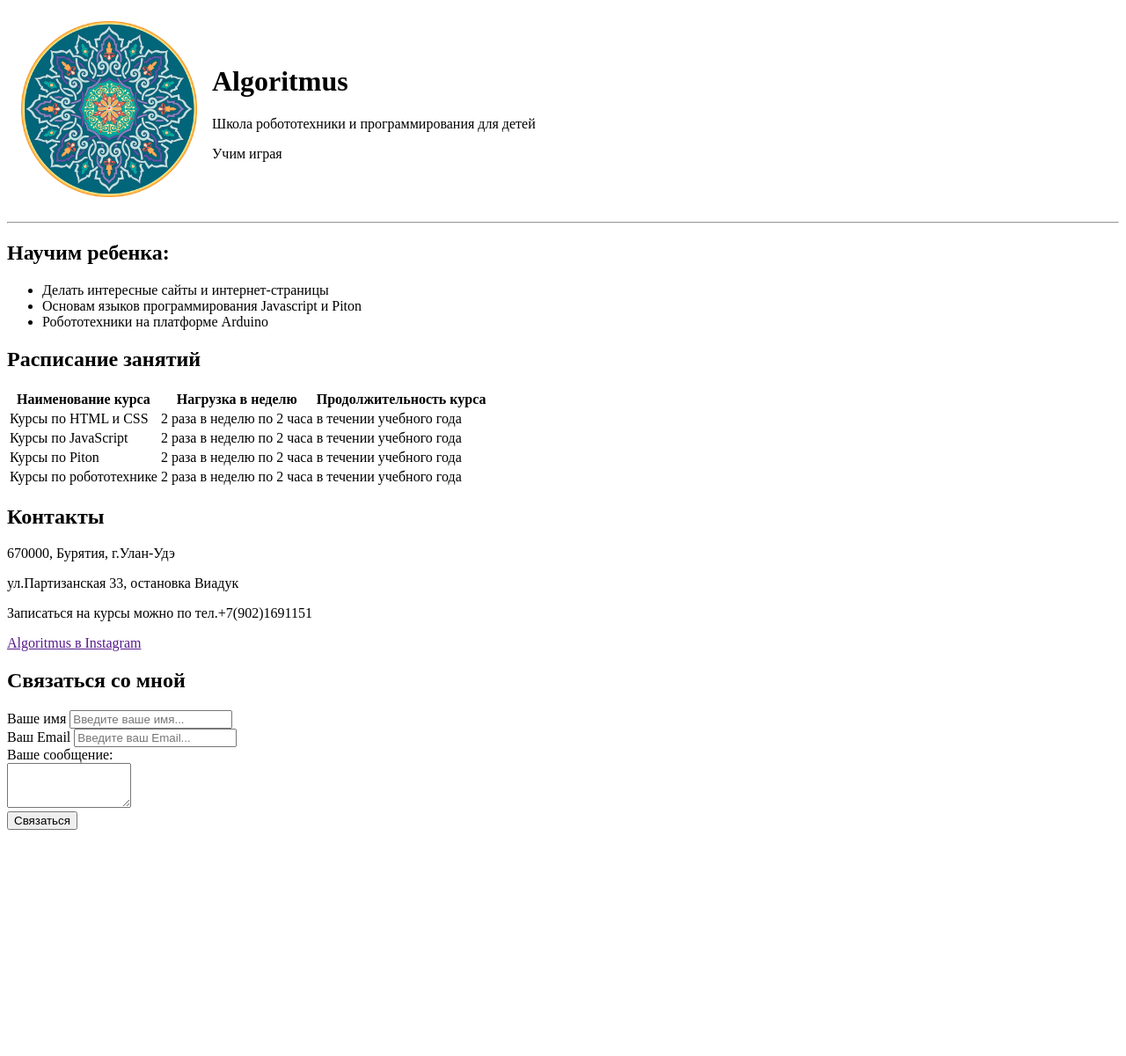
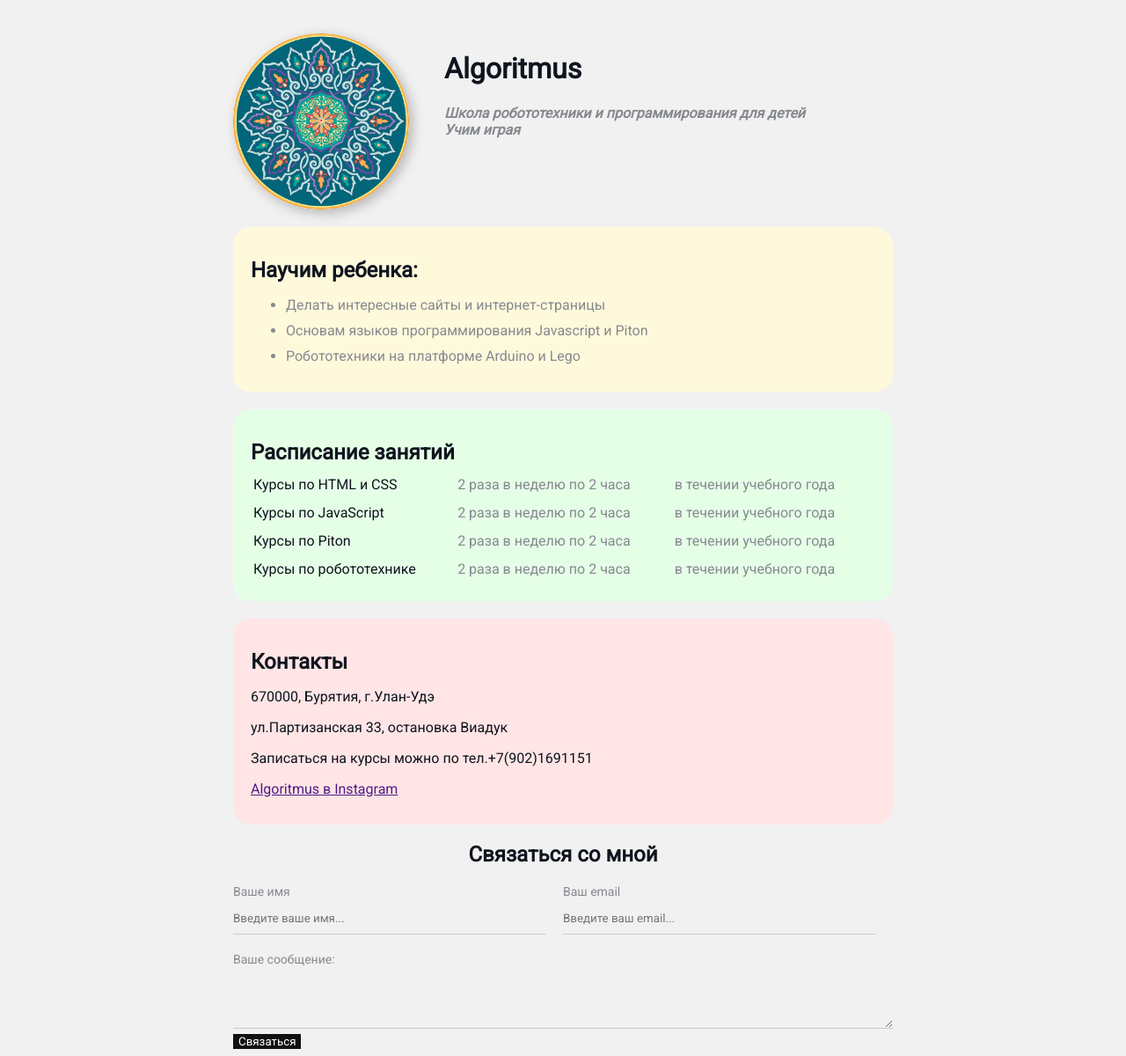
Before and after one commit to Anakolich/Algoritmus, a plain HTML site: page index.html in a window 1280 px wide. Shown: the whole page at 88% size. Before the commit the page ends 951 px from the top, so only its background shows below. Drawn offline with Linux system fonts and the light colour scheme.

Commit message:
Add files via upload

```diff
--- a/index.html
+++ b/index.html
@@ -3,37 +3,33 @@
 <head>
     <meta charset="UTF-8">
     <title>School of programming Algoritmus</title>
+    <link rel="stylesheet" href="styles.css">
 </head>
 <body>
-    <table cellspacing="15">
-        <tr>
-            <td>
-                <img src="logo1.jpg" width="200" alt="Логотип школы Алгоритм">
-            </td>
-            <td>
+    <div class="container">
+        <div class="info">
+            <img src="logo1.jpg" alt="Логотип школы Алгоритм" class="avatar">
+            <div class="info-text">
                 <h1>Algoritmus</h1>
                 <p>Школа робототехники и программирования для детей</p>
                 <p>Учим играя</p>
-            </td>
-        </tr>
-    </table>
+            </div>
 
-    <hr>
+        </div>
 
+        <div class="card bg-yellow">
             <h2>Научим ребенка:</h2>
             <ul>
                 <li>Делать интересные сайты и интернет-страницы</li>
                 <li>Основам языков программирования Javascript и Piton</li>
-            <li>Робототехники на платформе Arduino</li>
+                <li>Робототехники на платформе Arduino и Lego</li>
             </ul>
+        </div>
 
+        <div class="card bg-green">
             <h2>Расписание занятий</h2>
-    <table>
-        <tr>
-            <th>Наименование курса</th>
-            <th>Нагрузка в неделю</th>
-            <th>Продолжительность курса</th>
-        </tr>
+            <table class="table">
+
                 <tr>
                     <td>Курсы по HTML и CSS</td>
                     <td>2 раза в неделю по 2 часа</td>
@@ -55,37 +51,48 @@
                     <td>в течении учебного года</td>
                 </tr>
             </table>
+        </div>
 
+        <div class="card bg-red">
             <h2>Контакты</h2>
             <p></p>
             <p>670000, Бурятия, г.Улан-Удэ</p>
             <p>ул.Партизанская 33, остановка Виадук</p>
             <p>Записаться на курсы можно по тел.+7(902)1691151</p>
             <p><a href="">Algoritmus в Instagram</a></p>
+        </div>
 
+        <div class="contact">
             <h2>Связаться со мной</h2>
             <form action="/">
+                <div class="row">
+                    <div class="form-group">
                         <label for="name">Ваше имя</label>
                         <input type="text" id="name"
                         placeholder="Введите ваше имя...">
+                    </div>
 
-        <br>
+                    <div class="form-group">
+                        <label for="email">Ваш email</label>
+                        <input type="text" id="email"
+                        placeholder="Введите ваш email...">
+                    </div>
 
-        <label for="email">Ваш Email</label>
-        <input type="text" id="email"
-        placeholder="Введите ваш Email...">
+                </div>
 
-        <br>
+                <div class="form-group">
                     <label for="text">Ваше сообщение:</label>
-        <br>
                     <textarea name="" id="text" cols="15" rows="3"></textarea>
+                </div>
 
-        <br>
-
-        <input type="submit" value="Связаться">
+                <input  class="btn" type="submit" value="Связаться">
 
             </form>
 
+        </div>
+
+
+    </div>
 
 </body>
 </html>
--- /dev/null
+++ b/styles.css
@@ -0,0 +1,131 @@
+@import url('https://fonts.googleapis.com/css2?family=Roboto:wght@300;400&display=swap');
+
+body {
+    background-color: #f1f1f1;
+    color: #0f141e;
+
+    font-size: 16px;
+    font-weight: normal;
+    font-family:'Roboto', sans-serif;
+}
+
+.container{
+    max-width: 750px;
+    margin: auto;
+    padding-top: 30px;
+   }
+
+.avatar {
+    width: 200px;
+    border-radius: 50%;
+    box-shadow: 4px 4px 14px rgba(0, 0, 0, 0.25);
+}
+
+.info {
+    margin-bottom: 20px;
+    display: flex;
+}
+
+.info-text {
+    margin-left: 40px;
+}
+
+
+.info p {
+    color: #86898f;
+    margin: 0;
+    font-style: italic;
+    font-weight: bold;
+    text-decoration: none;
+    /*text-transform: uppercase;*/
+    /* letter-spacing: 10px;*/
+}
+
+.bg-yellow {
+    background: #fff9dc;
+}
+
+.bg-green {
+    background: #e5ffe7;
+}
+
+.bg-red {
+    background: #ffe5e5;
+}
+
+
+.card {
+    padding: 15px 20px;
+    margin-bottom: 20px;
+    border-radius: 20px;
+}
+
+.card h2 {
+    margin-bottom: 10px;
+}
+
+.card li {
+    color: #86898f;
+    margin-bottom: 10px;
+
+}
+
+.table {
+    width: 100%;
+
+}
+
+.table td {
+    padding-bottom: 10px;
+}
+
+.table td:nth-child(2), td:nth-child(3) {
+    color: #86898f;
+}
+
+.contact h2 {
+    text-align: center;
+}
+
+.form-group label {
+    display: block;
+    font-size: 14px;
+    color: #86898f;
+}
+
+.form-group input,
+.form-group textarea {
+    width: 100%;
+    box-sizing: border-box;
+    border: none;
+    background: transparent;
+    border-bottom: 1px solid #ccc;
+    padding: 15px 0 10px;
+   /* margin-bottom: 10px;*/
+    outline: none;
+    font-family: inherit;
+}
+
+.row {
+    display: flex;
+    margin-bottom: 20px;
+}
+
+.row > .form-group {
+    width: 50%;
+    margin-right: 20px;
+}
+
+.btn {
+    background: #111;
+    padding: 15px 20 px;
+    color: #fff;
+    border: none;
+    font-family: inherit;
+    cursor: pointer;
+
+}
+
+.btn:hover {
+    opacity: 0.7;
+}
```
Lines whose indentation alone changed are shown as unchanged.
